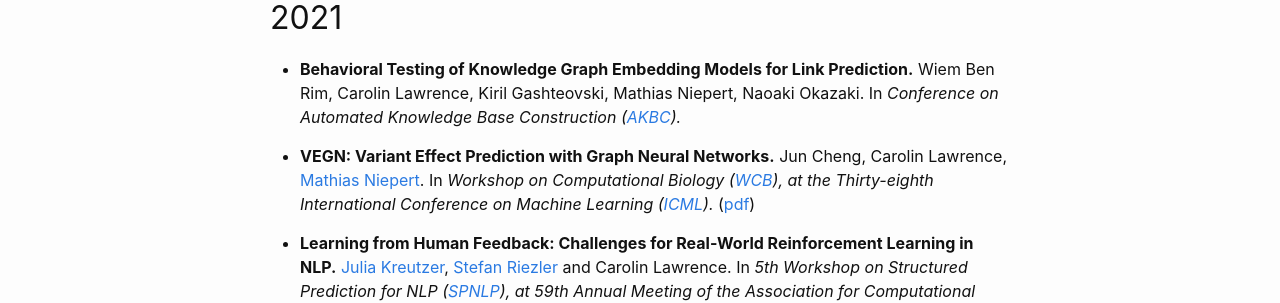
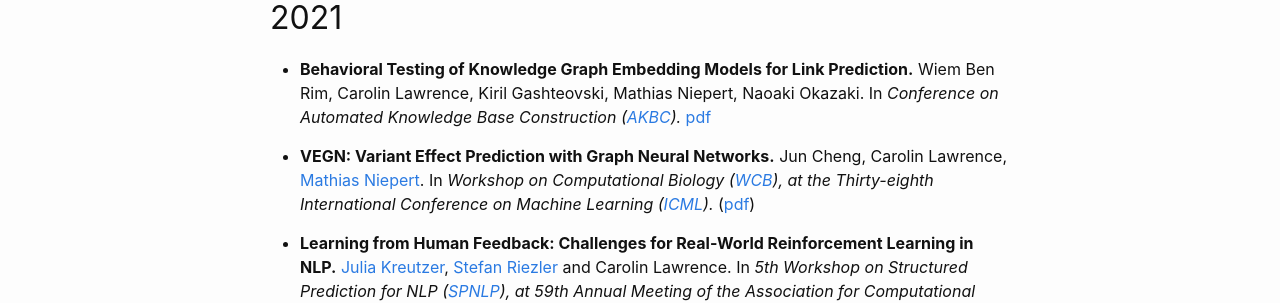
Before and after one commit to carolinlawrence/carolinlawrence.github.io, a Jekyll site: the page built from publications.markdown, in a window 1280 px wide and 900 px high. Shown: the part 170-473 px from the top of the window. Built offline with Jekyll 4.4.1, drawn with Linux system fonts in a browser that asks for light colours.

Commit message:
Update publications.markdown

```diff
--- a/publications.markdown
+++ b/publications.markdown
@@ -7,7 +7,7 @@ layout: page
 ## 2021
 <ul>
 
-<p><li><b>Behavioral Testing of Knowledge Graph Embedding Models for Link Prediction.</b> Wiem Ben Rim, Carolin Lawrence, Kiril Gashteovski, Mathias Niepert, Naoaki Okazaki. In <i>Conference on Automated Knowledge Base Construction (<a href="https://www.akbc.ws/2021/">AKBC</a>).</i></li></p>
+<p><li><b>Behavioral Testing of Knowledge Graph Embedding Models for Link Prediction.</b> Wiem Ben Rim, Carolin Lawrence, Kiril Gashteovski, Mathias Niepert, Naoaki Okazaki. In <i>Conference on Automated Knowledge Base Construction (<a href="https://www.akbc.ws/2021/">AKBC</a>).</i> <a href="https://www.akbc.ws/2021/papers/3_2B2MliB8V">pdf</a></li></p>
 <p><li><b>VEGN: Variant Effect Prediction with Graph Neural Networks.</b> Jun Cheng, Carolin Lawrence, <a href='http://www.matlog.net'>Mathias Niepert</a>. In <i>Workshop on Computational Biology (<a href="https://icml-compbio.github.io">WCB</a>), at the Thirty-eighth International Conference on Machine Learning (<a href="https://icml.cc/">ICML</a>).</i> (<a href="https://arxiv.org/abs/2106.13642">pdf</a>)</li></p>
 <p><li><b>Learning from Human Feedback: Challenges for Real-World Reinforcement Learning in NLP.</b> <a href="https://research.google/people/JuliaKreutzer/">Julia Kreutzer</a>, <a href='http://www.cl.uni-heidelberg.de/~riezler/'>Stefan Riezler</a> and Carolin Lawrence. In <i>5th Workshop on Structured Prediction for NLP (<a href="http://structuredprediction.github.io/SPNLP21">SPNLP</a>), at 59th Annual Meeting of the Association for Computational Linguistics (<a href="https://2021.aclweb.org/">ACL</a>).</i>  (<a href="https://arxiv.org/abs/2011.02511">pdf</a>)</li></p>
 <p><li><b>Uncertainty Estimation and Calibration with Finite-State Probabilistic RNNs.</b> Cheng Wang, Carolin Lawrence, <a href='http://www.matlog.net'>Mathias Niepert</a>. <i>Ninth International Conference on Learning Representations (<a href="https://iclr.cc/">ICLR</a>)</i>. (<a href="https://arxiv.org/abs/2011.12010">pdf</a>)</li></p>
```
